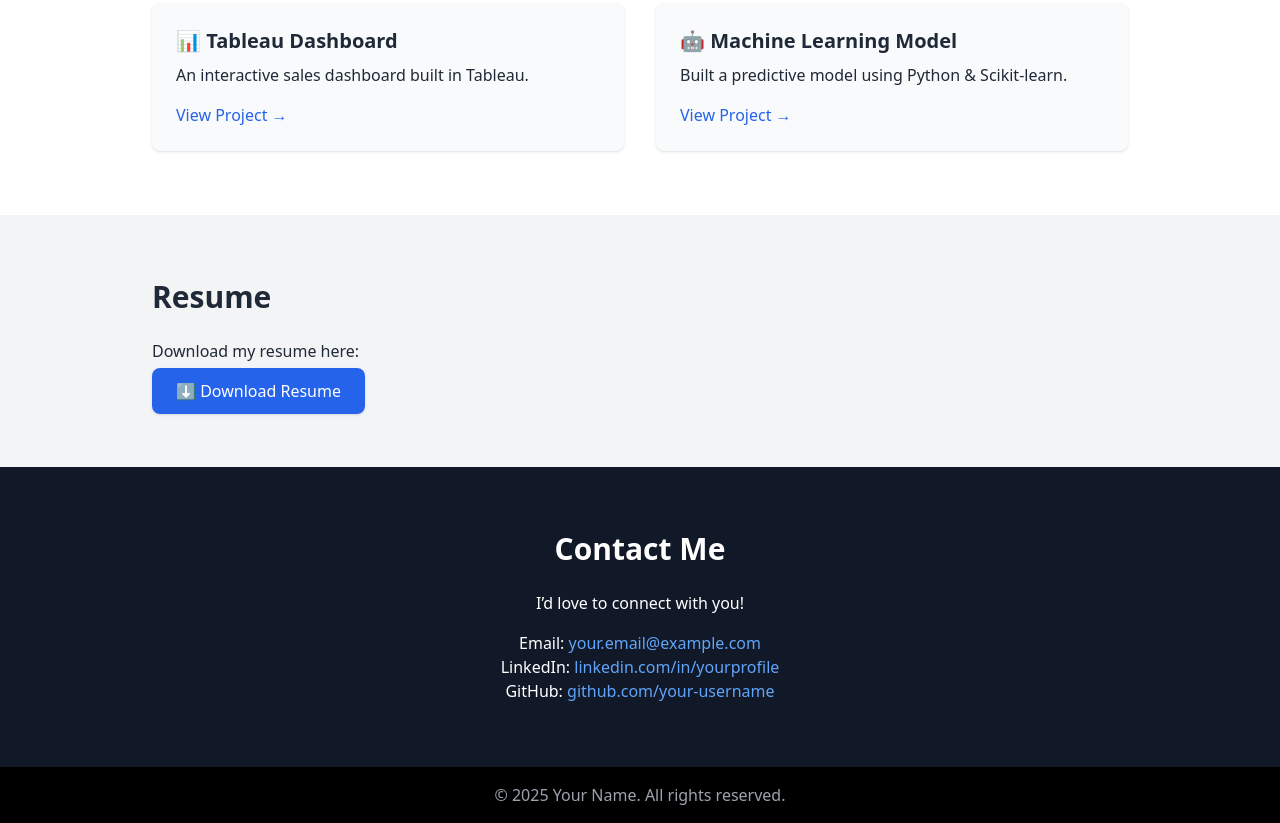
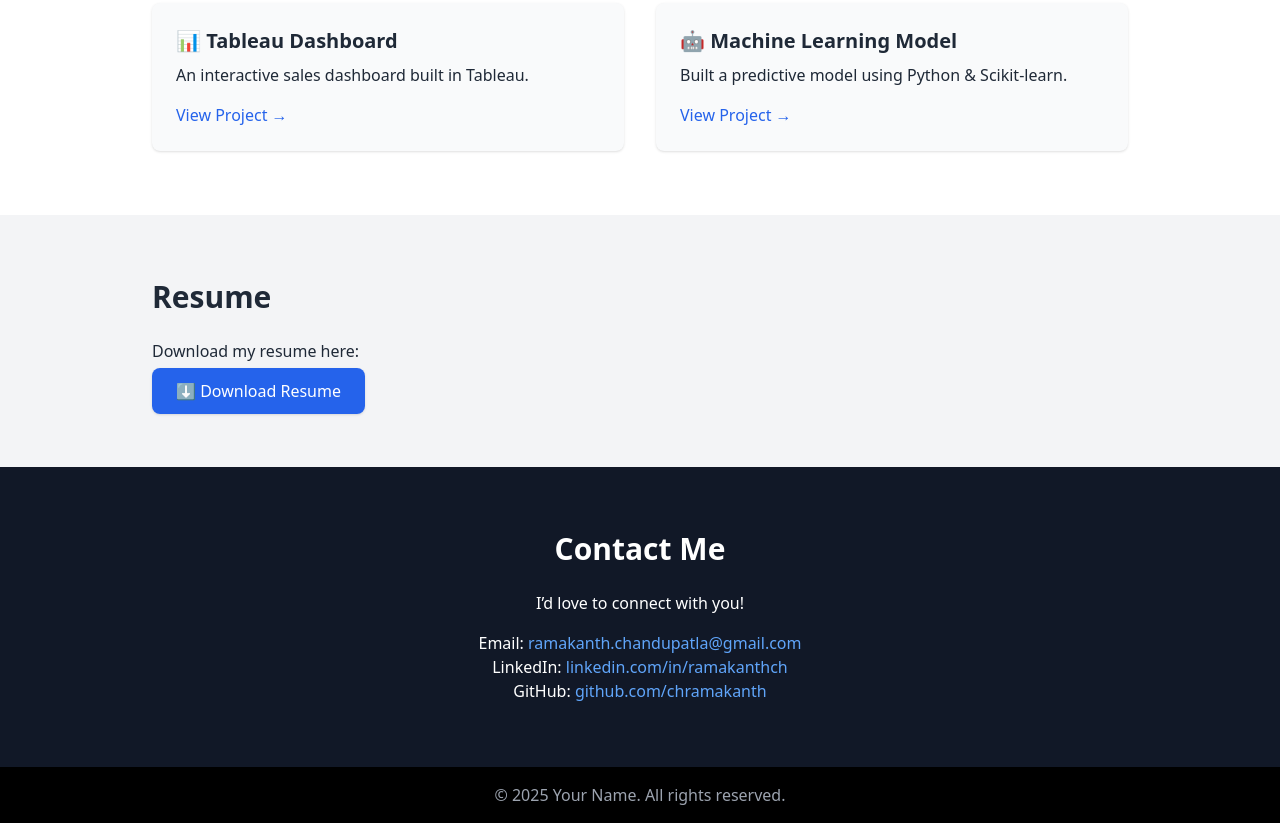
Before and after one commit to chramakanth/ramakanthchandupatla.github.io, a plain HTML site: page index.html in a window 1280 px wide. Shown: the part 1176-1999 px from the top of the page. Drawn offline with nearby package versions, Linux system fonts and the light colour scheme.

Commit message:
Update index.html

```diff
--- a/index.html
+++ b/index.html
@@ -24,7 +24,7 @@
 
   <!-- Hero Section -->
   <section class="h-screen flex flex-col justify-center items-center text-center bg-gradient-to-r from-blue-500 to-purple-600 text-white">
-    <h1 class="text-5xl font-extrabold mb-4">Hi, I'm [Your Name]</h1>
+    <h1 class="text-5xl font-extrabold mb-4">Hi, I'm Ramakanth Chandupatla</h1>
     <p class="text-xl mb-6">Data Analyst | Developer | Problem Solver</p>
     <a href="#projects" class="bg-white text-blue-600 font-semibold px-6 py-3 rounded-lg shadow hover:bg-gray-200">
       View My Work
@@ -78,9 +78,9 @@
     <div class="max-w-5xl mx-auto px-6 text-center">
       <h2 class="text-3xl font-bold mb-6">Contact Me</h2>
       <p class="mb-4">I’d love to connect with you!</p>
-      <p>Email: <a href="mailto:your.email@example.com" class="text-blue-400">your.email@example.com</a></p>
-      <p>LinkedIn: <a href="https://linkedin.com/in/yourprofile" class="text-blue-400">linkedin.com/in/yourprofile</a></p>
-      <p>GitHub: <a href="https://github.com/your-username" class="text-blue-400">github.com/your-username</a></p>
+      <p>Email: <a href="mailto:ramakanth.chandupatla@gmail.com" class="text-blue-400">ramakanth.chandupatla@gmail.com</a></p>
+      <p>LinkedIn: <a href="https://linkedin.com/in/ramakanthch" class="text-blue-400">linkedin.com/in/ramakanthch</a></p>
+      <p>GitHub: <a href="https://github.com/chramakanth" class="text-blue-400">github.com/chramakanth</a></p>
     </div>
   </section>
 
```
